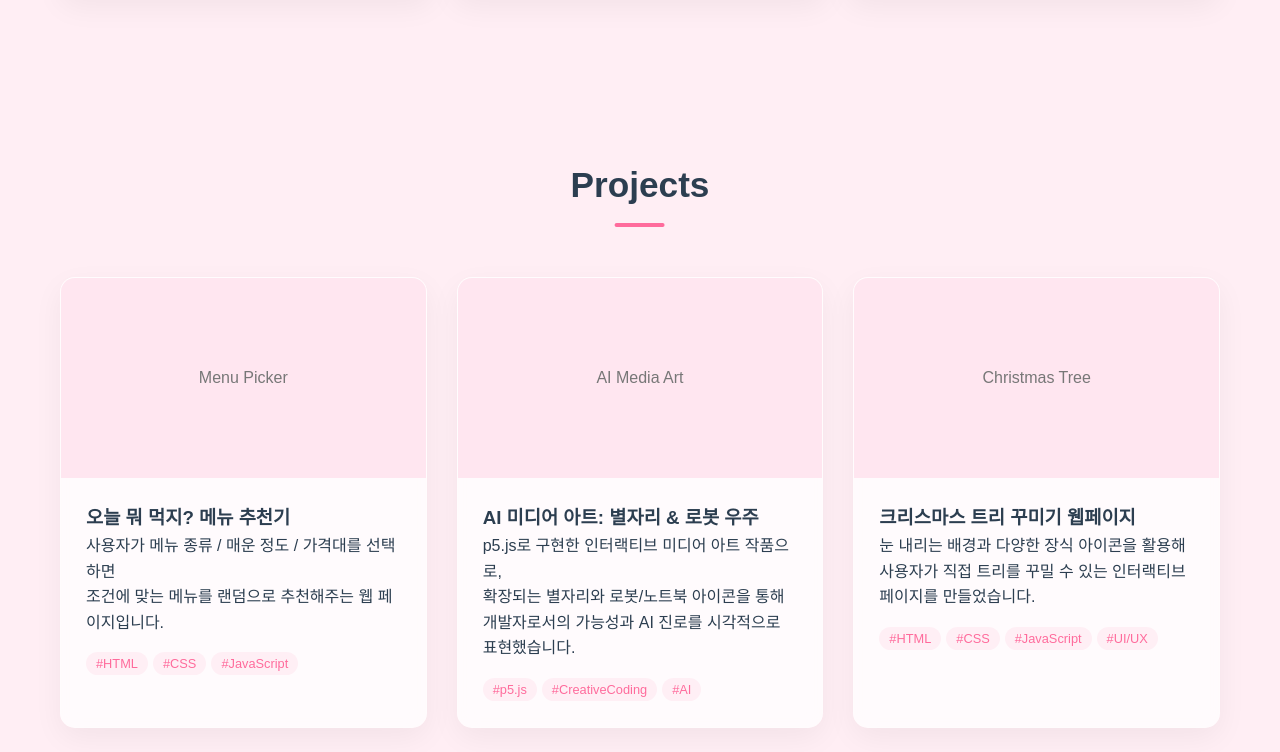
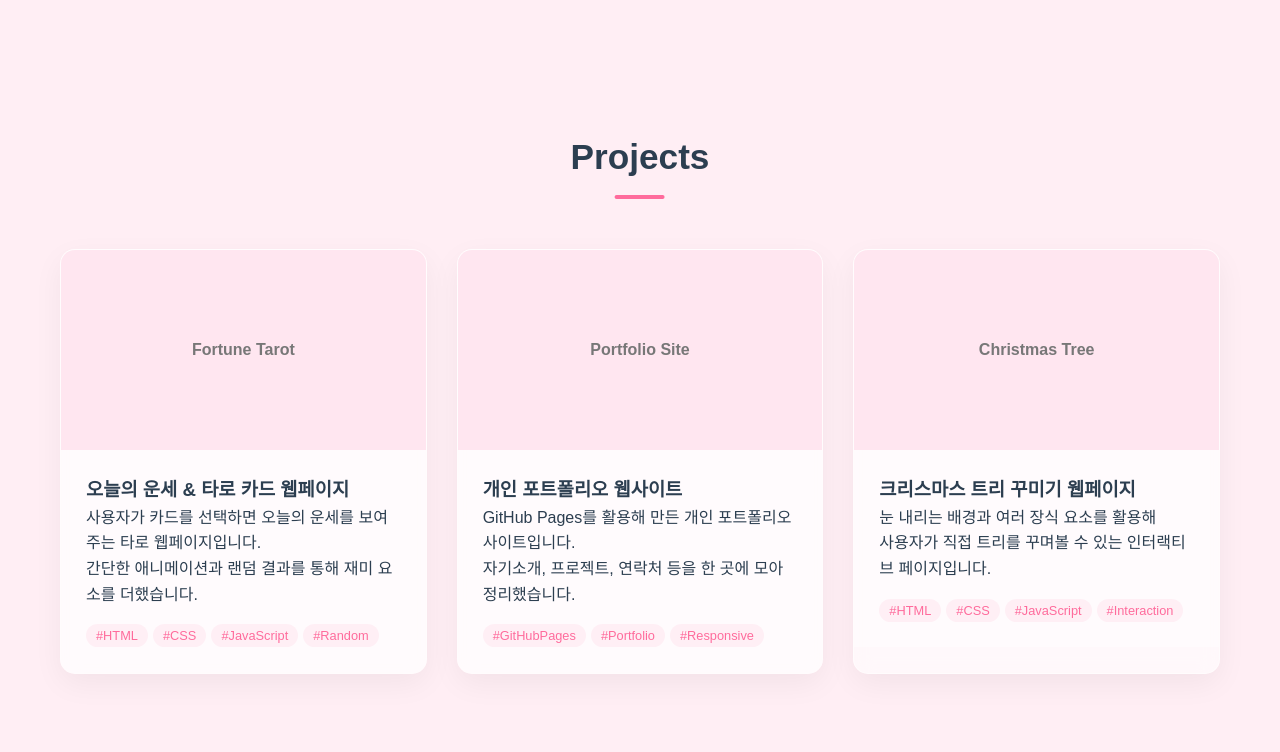
Before and after one commit to lsch4435-code/web_251211, a plain HTML site: page index.html in a window 1280 px wide. Shown: the part 1787-2539 px from the top of the page. Drawn offline with Linux system fonts and the light colour scheme.

Commit message:
Update index.html

```diff
--- a/index.html
+++ b/index.html
@@ -210,6 +210,16 @@
             background: rgba(255, 255, 255, 0.9);
         }
 
+        /* 프로젝트 카드 안의 링크 전체 클릭 가능하게 */
+        .project-card a.project-link {
+            display: block;
+            color: inherit;
+            height: 100%;
+        }
+        .project-card a.project-link:hover {
+            text-decoration: none;
+        }
+
         /* 스킬 그리드 */
         .skills-grid { display: grid; grid-template-columns: 1fr; gap: 20px; }
         .skill-card { text-align: center; font-weight: 600; font-size: 1.1rem; }
@@ -226,6 +236,7 @@
             justify-content: center;
             color: #777;
             transition: 0.5s;
+            font-weight: 600;
         }
         .project-card:hover .project-img { transform: scale(1.05); }
         .project-info { padding: 25px; background: rgba(255,255,255,0.4); flex-grow: 1; }
@@ -314,7 +325,7 @@
                     <div class="typing-text">저는 <span id="typewriter"></span><span class="typing-cursor"></span> 입니다.</div>
                     <p style="margin-bottom:30px; color:#555;">
                         AISW 전공으로 인공지능과 웹 개발을 공부하며,<br>
-                        사람에게 닿는 인터랙티브 경험과 미디어 아트를 만드는 것을 좋아합니다.
+                        사람 입장에서 다시 한 번 고민하는 웹 인터페이스를 만드는 것을 좋아합니다.
                     </p>
                     <a href="#projects" class="btn">프로젝트 보기</a>
                 </div>
@@ -329,10 +340,10 @@
                 <h2 class="section-title">About Me</h2>
                 <div style="background: rgba(255,255,255,0.5); backdrop-filter: blur(5px); padding: 40px; border-radius: 20px; text-align: center; max-width: 800px; margin: 0 auto;">
                     <p style="font-size: 1.1rem; color: #444;">
-                        저는 AI Software를 전공하며, <strong>웹 프론트엔드</strong>와 <strong>미디어 아트</strong>에 관심을 가지고 있습니다.<br>
-                        사용자 입장에서 한 번 더 생각하고, 감정과 경험이 담긴 인터랙티브 화면을 만들어내는 것을 좋아합니다.<br>
-                        p5.js로 감각을 시각화하는 작업부터, HTML/CSS/JavaScript로 서비스 형태의 웹 페이지를 만드는 것까지<br>
-                        차근차근 실력을 쌓아가며 “웹 개발자 + 크리에이티브 코더”가 되는 것을 꿈꾸고 있습니다.
+                        저는 AI Software를 전공하며, <strong>웹 프론트엔드</strong>와 <strong>사용자 경험(UX)</strong>에 관심을 가지고 있습니다.<br>
+                        단순히 화면을 만드는 것을 넘어서, “이 버튼을 눌렀을 때 사용자가 어떻게 느낄까?”를 계속 고민합니다.<br>
+                        HTML/CSS/JavaScript를 활용해 작은 프로젝트들을 만들어 보면서<br>
+                        차근차근 실력을 쌓아가는 중입니다.
                     </p>
                 </div>
             </div>
@@ -363,8 +374,8 @@
                         Python & 기초 AI
                     </div>
                     <div class="skill-card">
-                        <i class="fas fa-paint-brush"></i>
-                        p5.js & 미디어 아트
+                        <i class="fab fa-git-alt" style="color:#f1502f;"></i>
+                        Git / GitHub & 기본 협업
                     </div>
                 </div>
             </div>
@@ -374,45 +385,70 @@
             <div class="container">
                 <h2 class="section-title">Projects</h2>
                 <div class="project-grid">
+                    <!-- 1. 타로/운세 웹페이지 -->
                     <article class="project-card">
-                        <div class="project-img">Menu Picker</div>
+                        <a
+                            href="https://lsch4435-code.github.io/fortune-tarot/"
+                            target="_blank"
+                            rel="noopener noreferrer"
+                            class="project-link"
+                        >
+                            <div class="project-img">Fortune Tarot</div>
                             <div class="project-info">
-                            <h3>오늘 뭐 먹지? 메뉴 추천기</h3>
+                                <h3>오늘의 운세 & 타로 카드 웹페이지</h3>
                                 <p>
-                                사용자가 메뉴 종류 / 매운 정도 / 가격대를 선택하면<br>
-                                조건에 맞는 메뉴를 랜덤으로 추천해주는 웹 페이지입니다.
+                                    사용자가 카드를 선택하면 오늘의 운세를 보여주는 타로 웹페이지입니다.<br>
+                                    간단한 애니메이션과 랜덤 결과를 통해 재미 요소를 더했습니다.
                                 </p>
                                 <div class="project-tags" style="margin-top:15px;">
-                                <span>#HTML</span><span>#CSS</span><span>#JavaScript</span>
+                                    <span>#HTML</span><span>#CSS</span><span>#JavaScript</span><span>#Random</span>
                                 </div>
                             </div>
+                        </a>
                     </article>
+
+                    <!-- 2. 포트폴리오 페이지 -->
                     <article class="project-card">
-                        <div class="project-img">AI Media Art</div>
+                        <a
+                            href="https://lsch4435-code.github.io/lsch4435.1234/"
+                            target="_blank"
+                            rel="noopener noreferrer"
+                            class="project-link"
+                        >
+                            <div class="project-img">Portfolio Site</div>
                             <div class="project-info">
-                            <h3>AI 미디어 아트: 별자리 & 로봇 우주</h3>
+                                <h3>개인 포트폴리오 웹사이트</h3>
                                 <p>
-                                p5.js로 구현한 인터랙티브 미디어 아트 작품으로,<br>
-                                확장되는 별자리와 로봇/노트북 아이콘을 통해<br>
-                                개발자로서의 가능성과 AI 진로를 시각적으로 표현했습니다.
+                                    GitHub Pages를 활용해 만든 개인 포트폴리오 사이트입니다.<br>
+                                    자기소개, 프로젝트, 연락처 등을 한 곳에 모아 정리했습니다.
                                 </p>
                                 <div class="project-tags" style="margin-top:15px;">
-                                <span>#p5.js</span><span>#CreativeCoding</span><span>#AI</span>
+                                    <span>#GitHubPages</span><span>#Portfolio</span><span>#Responsive</span>
                                 </div>
                             </div>
+                        </a>
                     </article>
+
+                    <!-- 3. 크리스마스 트리 꾸미기 -->
                     <article class="project-card">
+                        <a
+                            href="https://christmastree-dccfb.web.app/index.html"
+                            target="_blank"
+                            rel="noopener noreferrer"
+                            class="project-link"
+                        >
                             <div class="project-img">Christmas Tree</div>
                             <div class="project-info">
                                 <h3>크리스마스 트리 꾸미기 웹페이지</h3>
                                 <p>
-                                눈 내리는 배경과 다양한 장식 아이콘을 활용해<br>
-                                사용자가 직접 트리를 꾸밀 수 있는 인터랙티브 페이지를 만들었습니다.
+                                    눈 내리는 배경과 여러 장식 요소를 활용해<br>
+                                    사용자가 직접 트리를 꾸며볼 수 있는 인터랙티브 페이지입니다.
                                 </p>
                                 <div class="project-tags" style="margin-top:15px;">
-                                <span>#HTML</span><span>#CSS</span><span>#JavaScript</span><span>#UI/UX</span>
+                                    <span>#HTML</span><span>#CSS</span><span>#JavaScript</span><span>#Interaction</span>
                                 </div>
                             </div>
+                        </a>
                     </article>
                 </div>
             </div>
@@ -557,7 +593,7 @@
             const words = [
                 "AI Software 전공생",
                 "Web Developer 꿈나무",
-                "프론트엔드 & 미디어 아트 러버"
+                "프론트엔드 개발 공부 중"
             ];
             let wordIndex = 0;
             let charIndex = 0;
```
Lines whose indentation alone changed are shown as unchanged.
